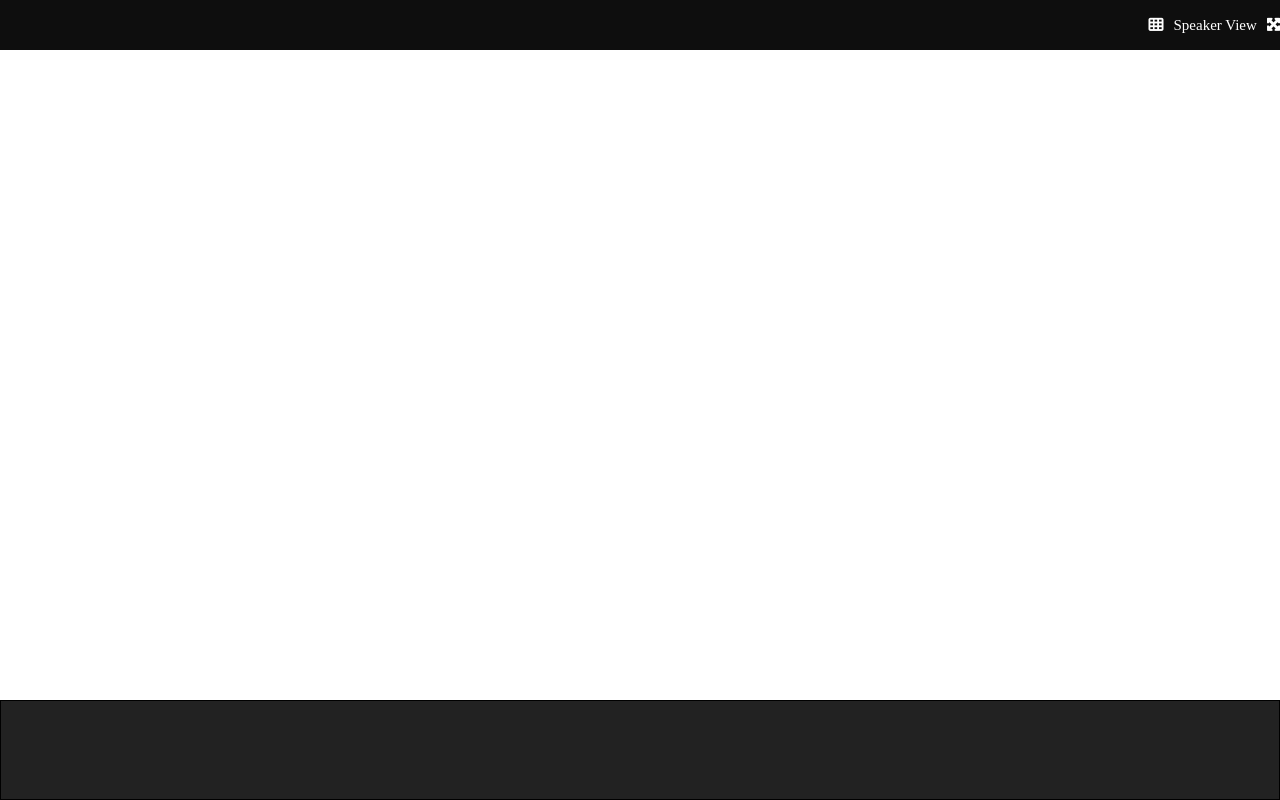
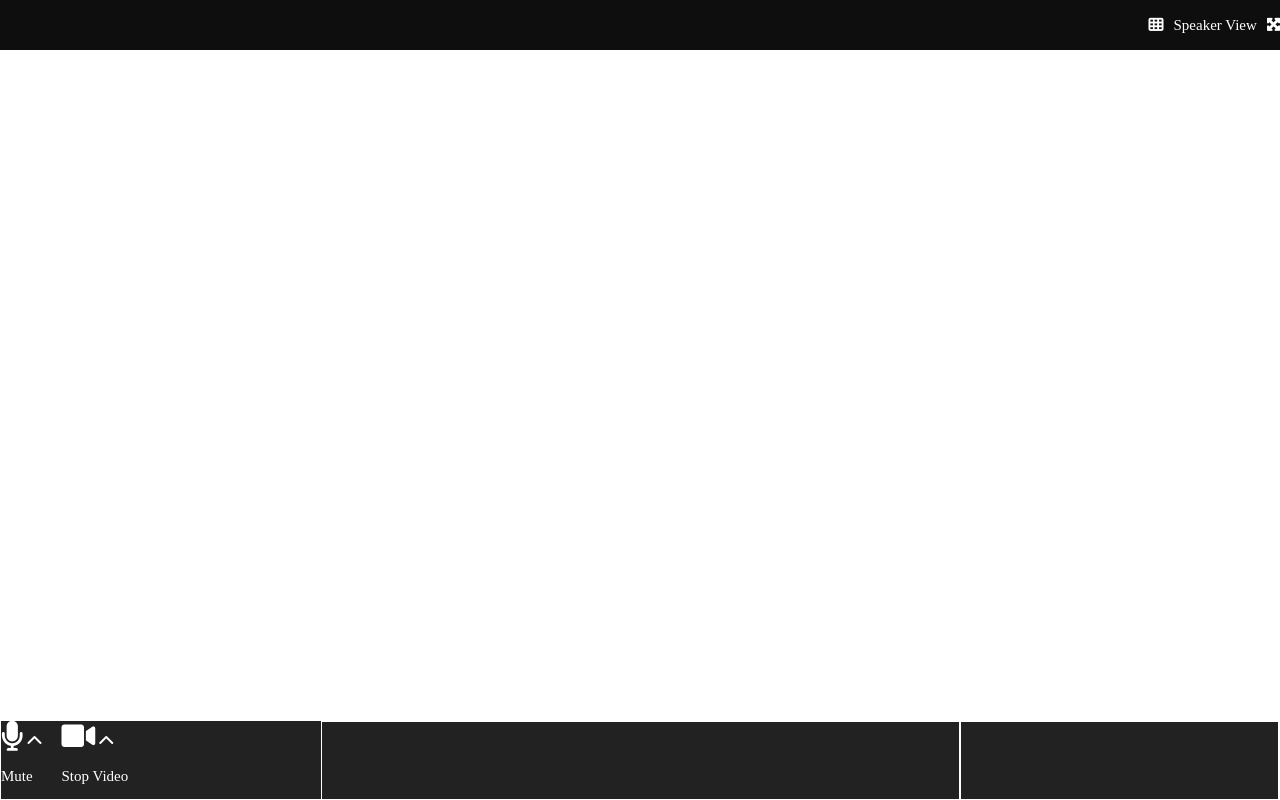
Before and after one commit to Chicco80/html-css-zoom, a plain HTML site: page index.html in a window 1280 px wide. Drawn offline with Linux system fonts and the light colour scheme.

Commit message:
inizio footer

```diff
--- a/css/style.css
+++ b/css/style.css
@@ -4,7 +4,7 @@
     box-sizing: border-box;
 }
 .debug{
-    border: 1px solid black;
+    border: 1px solid white;
 
 }
 .flex-container{
@@ -33,7 +33,7 @@ header .speaker i, p{
     line-height: 50px;
 }
 main{
-    height: calc(100vh - 150px);
+    height: calc(100vh - 130px);
     width: 100%;
     margin-top:50px;
 }
@@ -42,6 +42,22 @@ footer{
     bottom: 0;
     left: 0;
     width: 100%;
-    height: 100px;
+    height: 80px;
     background-color: #222222;
 }
+.nav-left, .nav-right{
+    flex: 0 1 25%;
+    color: white;
+    gap: 20px;
+    align-items: center;
+}
+.fa-video, .fa-microphone{
+    font-size:30px;
+
+}
+.nav-center{
+    flex: 0 1 50%
+}
+.nav-left ul{
+    gap: 10px;
+}
--- a/index.html
+++ b/index.html
@@ -1,11 +1,14 @@
 <!DOCTYPE html>
 <html lang="en">
   <head>
-    <meta charset="UTF-8">
-    <meta http-equiv="X-UA-Compatible" content="IE=edge">
-    <meta name="viewport" content="width=device-width, initial-scale=1.0">
-    <link rel="stylesheet" href="https://cdnjs.cloudflare.com/ajax/libs/font-awesome/6.0.0/css/all.min.css">
-    <link rel="stylesheet" href="css/style.css">
+    <meta charset="UTF-8" />
+    <meta http-equiv="X-UA-Compatible" content="IE=edge" />
+    <meta name="viewport" content="width=device-width, initial-scale=1.0" />
+    <link
+      rel="stylesheet"
+      href="https://cdnjs.cloudflare.com/ajax/libs/font-awesome/6.0.0/css/all.min.css"
+    />
+    <link rel="stylesheet" href="css/style.css" />
     <title>Zoom</title>
   </head>
   <body>
@@ -17,22 +20,24 @@
       </div>
     </header>
 
-    <main>
+    <main></main>
 
-    </main>
-
-    <footer class="debug">
-        <div class="nav-left">
-
-        </div>
-        <div class="nav-center">
-
-        </div>
-        <div class="nav-right">
-
+    <footer class="debug flex-container">
+     <div class="nav-left flex-container">
+         <div class="micro ">
+           <i class="fa-solid fa-microphone"></i>
+           <i class="fa-solid fa-chevron-up"></i>
+           <p>Mute</p>
          </div>
 
+         <div class="video ">
+            <i class="fa-solid fa-video"></i>
+            <i class="fa-solid fa-chevron-up"></i>
+            <p>Stop Video</p>
+         </div>
+      </div>
+      <div class="nav-center debug"></div>
+      <div class="nav-right debug"></div>
     </footer>
-
   </body>
 </html>
```
Lines whose indentation alone changed are shown as unchanged.
